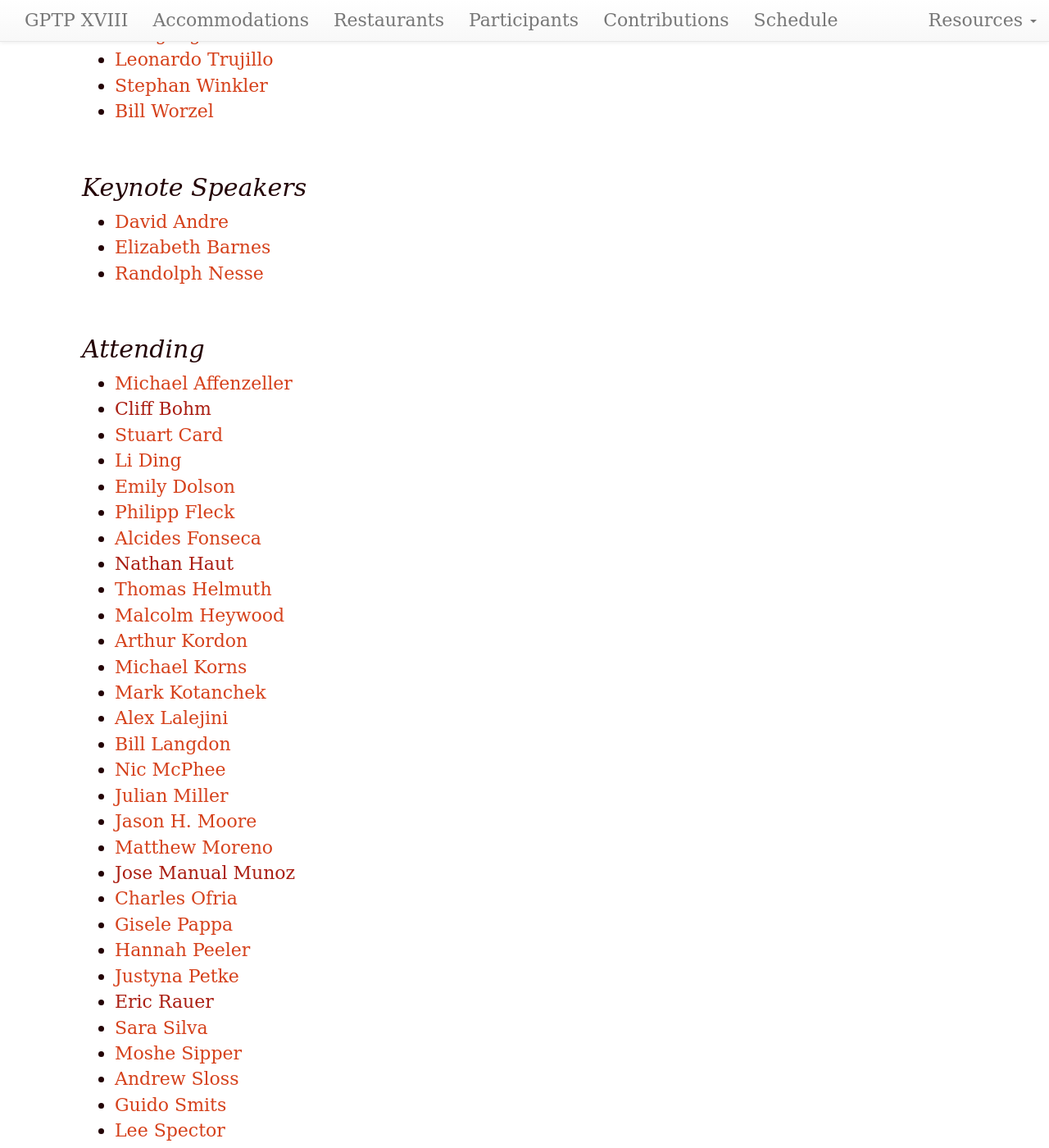
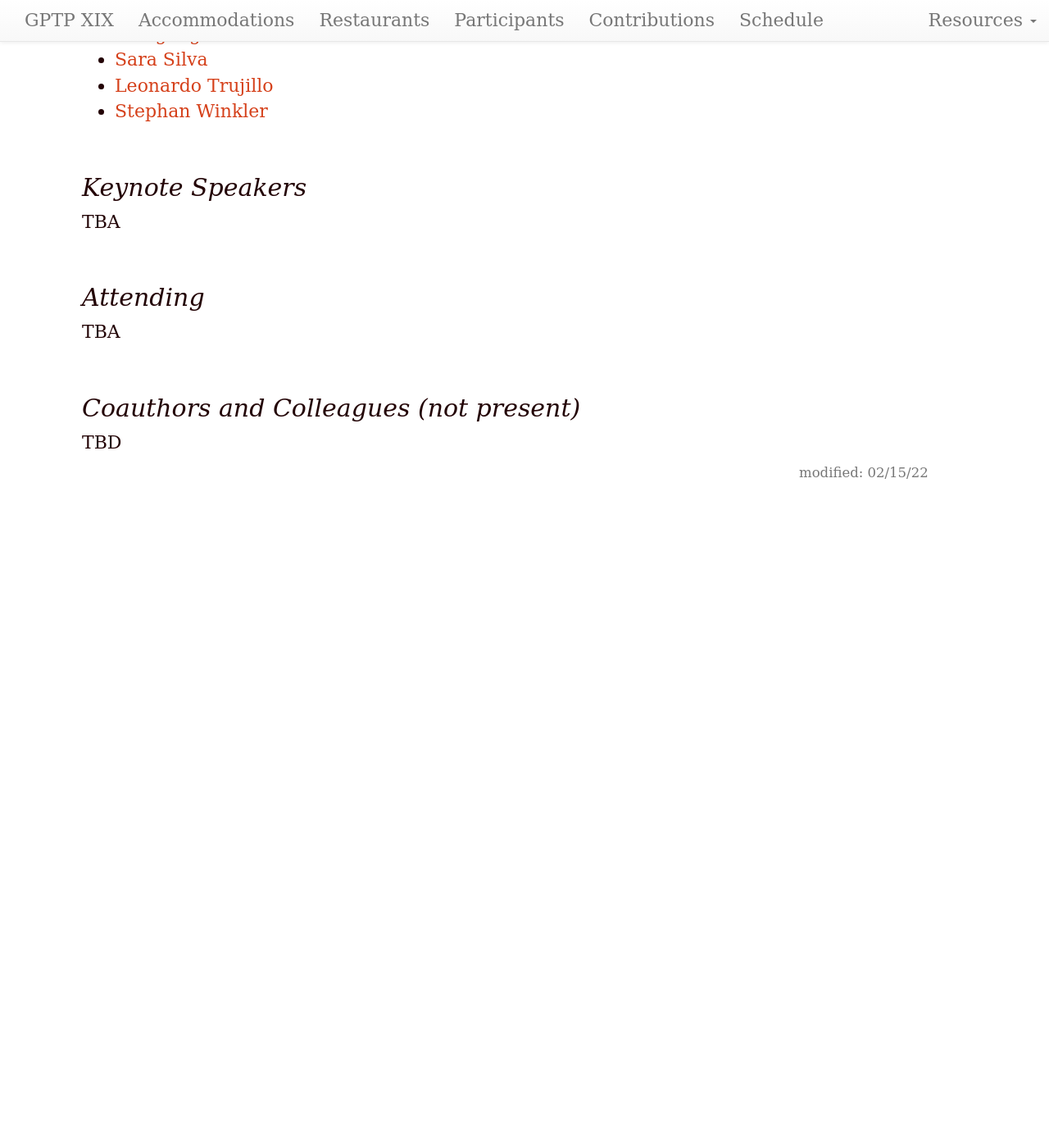
Before and after one commit to GPTP-workshop/gptp-workshop.github.io, a Jekyll site: the page built from attendees.md, in a window 1280 px wide and 1400 px high, scrolled down 289 px. Shown: the whole window at 82% size. Built offline with Jekyll 4.4.1, drawn with Linux system fonts in a browser that asks for light colours; our own code applies the rules of GitHub Pages for plain Markdown files; after the commit the page ends 919 px from its top, so only the background shows below that; some of the changed text lies outside the part shown.

Commit message:
Update attendees.md

```diff
--- a/attendees.md
+++ b/attendees.md
@@ -1,64 +1,27 @@
 ---
 layout: default
-updated: "May 4, 2021"
-roman: "XVIII"
-dates: "May 19-21, 2021"
+updated: "Feb 15, 2022"
+roman: "XIX"
+dates: "June 2-4, 2022"
 ---
 
 
 ## Organizers
 
 - [Wolfgang Banzhaf](http://www.cse.msu.edu/~banzhafw/)
+- [Sara Silva](https://ciencias.ulisboa.pt/en/perfil/sgsilva)
 - [Leonardo Trujillo](https://www.researchgate.net/lab/Leonardo-Trujillo-Lab)
 - [Stephan Winkler](http://bioinformatics.fh-hagenberg.at/site/index.php?id=36)
-- [Bill Worzel](https://www.spartaninnovations.org/bill-worzel)
 
 
 
 ## Keynote Speakers
 
-- [David Andre](https://www.linkedin.com/in/david-andre-50089/)
-- [Elizabeth Barnes](https://www.atmos.colostate.edu/people/faculty/barnes/)
-- [Randolph Nesse](https://en.wikipedia.org/wiki/Randolph_M._Nesse)
+TBA
 
 ## Attending
 
-- [Michael Affenzeller](https://heal.heuristiclab.com/team/affenzeller)
-- [Cliff Bohm]()
-- [Stuart Card](https://www.linkedin.com/in/stuart-card-1291194/)
-- [Li Ding](https://www.mit.edu/~liding/)
-- [Emily Dolson](https://cse.msu.edu/~dolsonem/)
-- [Philipp Fleck](https://heal.heuristiclab.com/team/fleck)
-- [Alcides Fonseca](https://utaustinportugal.org/participants/alcides-fonseca/)
-- [Nathan Haut]()
-- [Thomas Helmuth](http://cs.hamilton.edu/~thelmuth/)
-- [Malcolm Heywood](https://web.cs.dal.ca/~mheywood/)
-- [Arthur Kordon](https://www.linkedin.com/in/arthur-kordon-a86980/)
-- [Michael Korns](https://www.researchgate.net/profile/Michael-Korns)
-- [Mark Kotanchek](https://www.researchgate.net/profile/Mark-Kotanchek)
-- [Alex Lalejini](https://lalejini.com/)
-- [Bill Langdon](http://www0.cs.ucl.ac.uk/staff/W.Langdon/)
-- [Nic McPhee](https://academics.morris.umn.edu/nic-mcphee)
-- [Julian Miller](https://www.cartesiangp.com/julian-miller)
-- [Jason H. Moore](http://epistasis.org/jason-h-moore-phd/)
-- [Matthew Moreno](https://mmore500.com/)
-- [Jose Manual Munoz]()
-- [Charles Ofria](https://ofria.com/)
-- [Gisele Pappa](https://homepages.dcc.ufmg.br/~glpappa/indexEn.html)
-- [Hannah Peeler](https://www.linkedin.com/in/hannah-peeler-a4751bb2/)
-- [Justyna Petke](http://www0.cs.ucl.ac.uk/staff/J.Petke/index.html)
-- [Eric Rauer]()
-- [Sara Silva](http://gplab.sourceforge.net/sara/)
-- [Moshe Sipper](https://www.moshesipper.com/)
-- [Andrew Sloss](https://www.linkedin.com/in/asloss)
-- [Guido Smits](https://www.linkedin.com/in/guido-smits-2304693/?originalSubdomain=be)
-- [Lee Spector](http://faculty.hampshire.edu/lspector/)
-- [Bill Tozier](http://vaguery.com/words)
-- [Ryan Urbanowicz](https://www.med.upenn.edu/urbslab/)
-- [Leonardo Vanneschi](https://novaresearch.unl.pt/en/persons/leonardo-vanneschi)
-- [Yuan Yuan](https://yyxhdy.github.io/cv/)
-- [Luis Zaman](https://lsa.umich.edu/eeb/people/faculty/luis-zaman.html)
-
+TBA
 
 ## Coauthors and Colleagues (not present)
 
```
